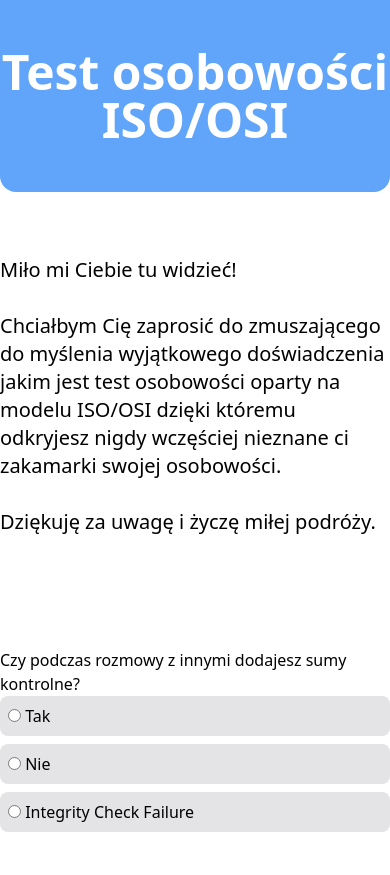
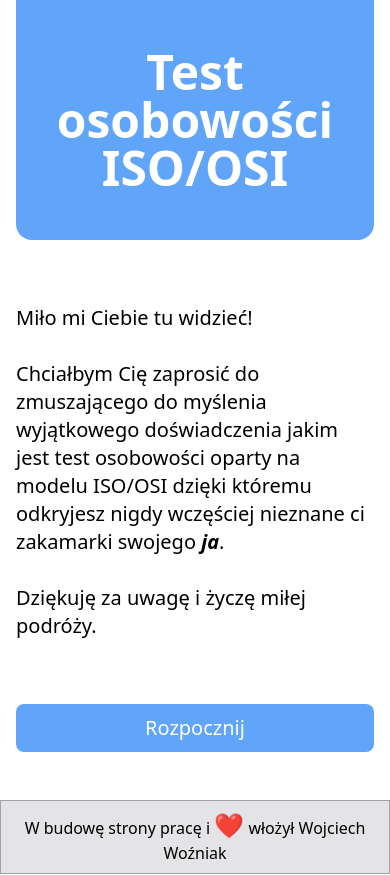
Before and after one commit to zespere/isoperson, a SvelteKit app: page / in a window 390 px wide. Shown: the top 875 px of the page. Built offline with nearby package versions, Linux system fonts and the light colour scheme.

Commit message:
questions added to the quiz

```diff
--- a/src/routes/+layout.svelte
+++ b/src/routes/+layout.svelte
@@ -2,9 +2,16 @@
  import "../app.css";
 </script>
 
-<main class="max-w-4xl mx-auto">
+<head>
+  <title>Test osobowości ISO/OSI</title>
+</head>
+
+<div class="flex flex-col min-h-screen">
+<main class="max-w-4xl px-4 mx-auto flex-grow">
 <slot />
 </main>
-<footer class="py-2 bg-zinc-200 border border-t border-zinc-400">
+
+<footer class="py-2 bg-zinc-200 border border-t border-zinc-400 mt-auto">
   <p class="text-center font-size-xl">W budowę strony pracę i <span class="text-red-500 text-2xl">&#10084</span> włożył Wojciech Woźniak</p>
 </footer>
+</div>
--- a/src/routes/+page.svelte
+++ b/src/routes/+page.svelte
@@ -29,34 +29,34 @@
       options: ["Ignoruję je", "Gdy go zauważę zależnie od okoliczności dzielę się wiadomością ICMP z bliskimi", "Jestem bezsilny"]
     },
     {
-      question: "",
+      question: "Jak spędzasz czas wolny?",
       options: ["Duże grono znajomych z trwałymi znajomościami.", "Niezależność i ciągłą możliwość zmiany ścieżki.", "Ekspresję samego siebie i kreatywność.", "Spójność i szczerość"]
     },
     {
-      question: "Co uważasz za najważniejsze.",
-      options: ["Duże grono znajomych z trwałymi znajomościami.", "Niezależność i ciągłą możliwość zmiany ścieżki.", "Ekspresję samego siebie i kreatywność.", "Spójność i szczerość"]
+      question: "Jaki jest twój sposób na okazywanie wdzięczności?",
+      options: ["", "", "", ""]
     },
     {
-      question: "Co uważasz za najważniejsze.",
-      options: ["Duże grono znajomych z trwałymi znajomościami.", "Niezależność i ciągłą możliwość zmiany ścieżki.", "Ekspresję samego siebie i kreatywność.", "Spójność i szczerość"]
+      question: "Kiedy zdobywasz energię?",
+      options: ["Gdy ktoś podłączy wtyczkę", "Poprzez konsumpcję pakietów"]
     },
     {
-      question: "Co uważasz za najważniejsze.",
-      options: ["Duże grono znajomych z trwałymi znajomościami.", "Niezależność i ciągłą możliwość zmiany ścieżki.", "Ekspresję samego siebie i kreatywność.", "Spójność i szczerość"]
+      question: "Czego się najbardziej boisz?",
+      options: ["Ryszard Masztalerz", "", "", ""]
     },
     {
-      question: "Co uważasz za najważniejsze.",
-      options: ["Duże grono znajomych z trwałymi znajomościami.", "Niezależność i ciągłą możliwość zmiany ścieżki.", "Ekspresję samego siebie i kreatywność.", "Spójność i szczerość"]
-    },
-    {
-      question: "Co uważasz za najważniejsze.",
-      options: ["Duże grono znajomych z trwałymi znajomościami.", "Niezależność i ciągłą możliwość zmiany ścieżki.", "Ekspresję samego siebie i kreatywność.", "Spójność i szczerość"]
+      question: "Czym wg. Ciebie jest sukces?",
+      options: ["200", "01110000011101000110111101110011011110100110010101101011001011100111000001101100", "nie mam pomysłu na odpowiedź :/", "asdhawuioawd"]
     }
   ];
 
+  let startTest = false;
+
   let answers = Array(questions.length).fill(null);
+
   let result = "";
   let desc = "Nieznany błąd, przepraszam :^(";
+
   let physical = 0;
   let data_link = 0;
   let network = 0;
@@ -64,6 +64,10 @@
   let session = 0;
   let presentation = 0;
   let application = 0;
+
+  function start() {
+    startTest = true;
+  }
 
   function submit() {
     const score = answers.reduce((acc, answer) => acc + (answer ? answer : 0), 0);
@@ -77,13 +81,11 @@
   }
 </script>
 
+<!-- O ty hakierze jeden widzę że HTML'a przeglądasz :o -->
+
 <div>
   <h1 class="bg-blue-400 text-5xl text-white font-bold text-center py-12 rounded-b-2xl">Test osobowości ISO/OSI</h1>
-  <div class="py-16 text-xl">
-  <p> Miło mi Ciebie tu widzieć! </p> <br />
-  <p> Chciałbym Cię zaprosić do zmuszającego do myślenia wyjątkowego doświadczenia jakim jest test osobowości oparty na modelu ISO/OSI dzięki któremu odkryjesz nigdy wczęściej nieznane ci zakamarki swojej osobowości. </p> <br/>
-  <p> Dziękuję za uwagę i życzę miłej podróży. </p>
-  </div>
+  {#if startTest}
   {#each questions as { question, options }, index}
     <div class="py-12">
       <h2>{question}</h2>
@@ -97,11 +99,22 @@
       </div>
     </div>
   {/each}
-  <button on:click={submit} class="bg-green-500 w-72 h-12 rounded-lg text-white text-xl font-medium text-center">Otrzymaj wynik</button>
+  <button on:click={submit} class="bg-green-500 w-full mb-12 h-12 rounded-lg text-white text-xl font-medium md:w-72 md:mx-auto block">Otrzymaj wynik</button>
   {#if result}
-    <section class="p-8 bg-zinc-200 rounded-xl my-12">
-    <h2 class="text-2xl mb-8">Jesteś {result}!</h2>
+    <section class="p-8 bg-zinc-200 rounded-xl mb-12">
+    <h2 class="text-2xl mb-8">Jesteś warstwą {result}!</h2>
     <p class="">{desc}</p>
     </section>
   {/if}
+  {:else}
+  <div class="py-16 text-xl">
+  <p> Miło mi Ciebie tu widzieć! </p> <br />
+  <p> Chciałbym Cię zaprosić do zmuszającego do myślenia wyjątkowego doświadczenia jakim jest test osobowości oparty na modelu ISO/OSI dzięki któremu odkryjesz nigdy wczęściej nieznane ci zakamarki swojego <i><b>ja</b></i>. </p> <br/>
+  <p> Dziękuję za uwagę i życzę miłej podróży. </p>
+  </div>
+  <button on:click={start} class="bg-blue-400 w-full mb-12 h-12 rounded-lg text-white text-xl font-medium md:w-72 md:mx-auto block">Rozpocznij</button>
+  {/if}
 </div>
+
+<!-- R.I.P. Stefan -->
+<!-- https://www.youtube.com/watch?v=L_jWHffIx5E -->
```
